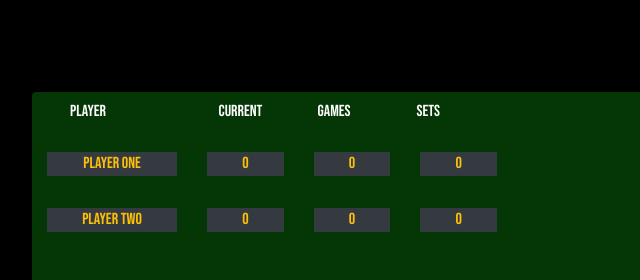
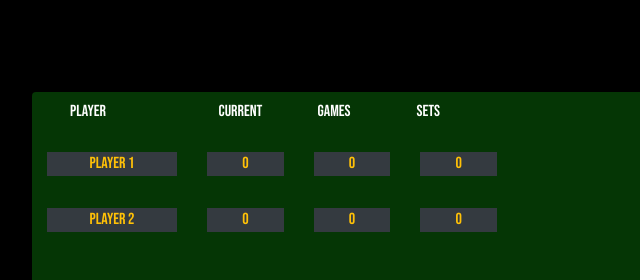
Before and after one commit to chrisyhaigh/tennisScore, a plain HTML site: page index.html in a window 1280 px wide. Shown: the top 280 px of the page, 288-928 px from the left. Drawn offline with nearby package versions, Linux system fonts and the light colour scheme.

Commit message:
player 1-2

```diff
--- a/index.html
+++ b/index.html
@@ -33,7 +33,7 @@
         </div>
         <div class="row mt-1 mb-3">
             <div class="col-3" id="player-name-1">
-                <p class="bg-dark text-warning text-center">Player One</p>
+                <p class="bg-dark text-warning text-center">Player 1</p>
             </div>
             <div class="col-2">
                 <p id="playeronepoint" class="bg-dark text-warning text-center">0</p>
@@ -48,7 +48,7 @@
         </div>
         <div class="row">
             <div class="col-3" id="player-name-2">
-                <p class="bg-dark text-warning text-center">Player Two</p>
+                <p class="bg-dark text-warning text-center">Player 2</p>
             </div>
             <div class="col-2">
                 <p id="playertwopoint" class="bg-dark text-warning text-center">0</p>
```
